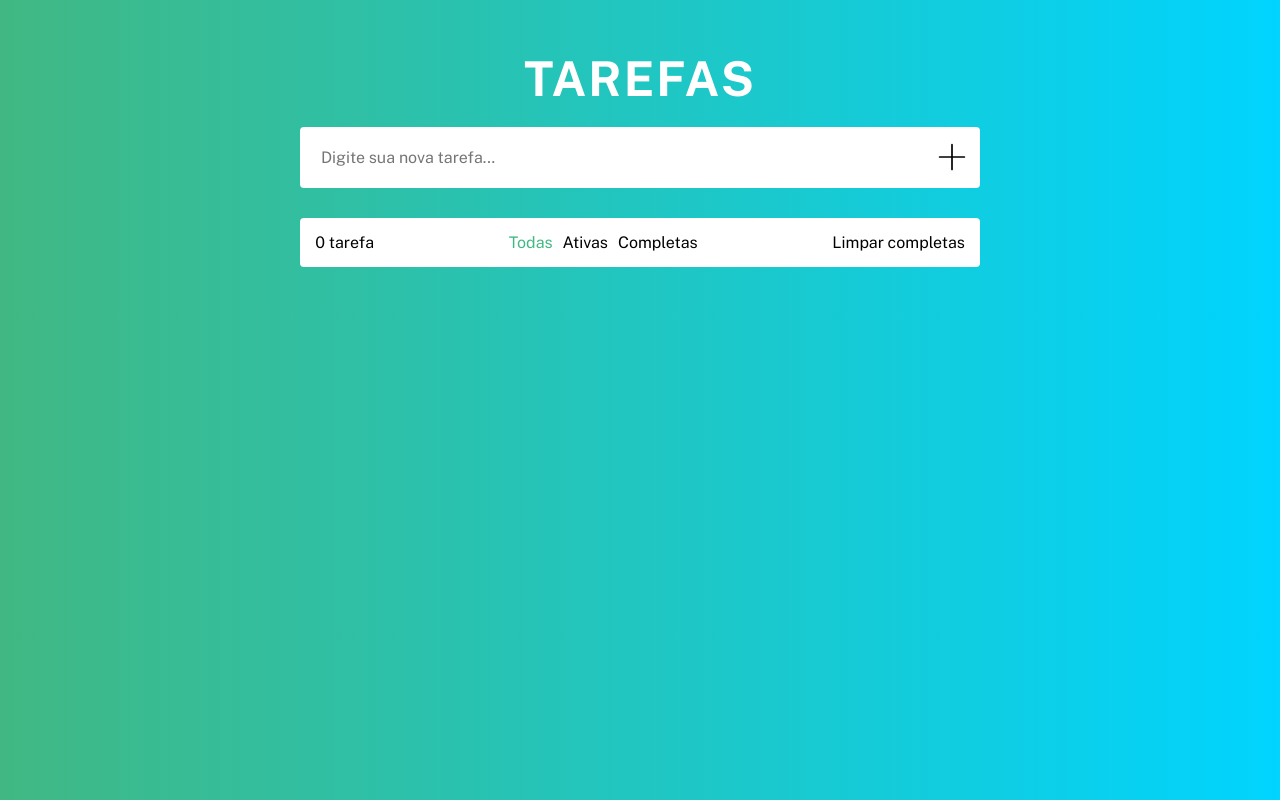
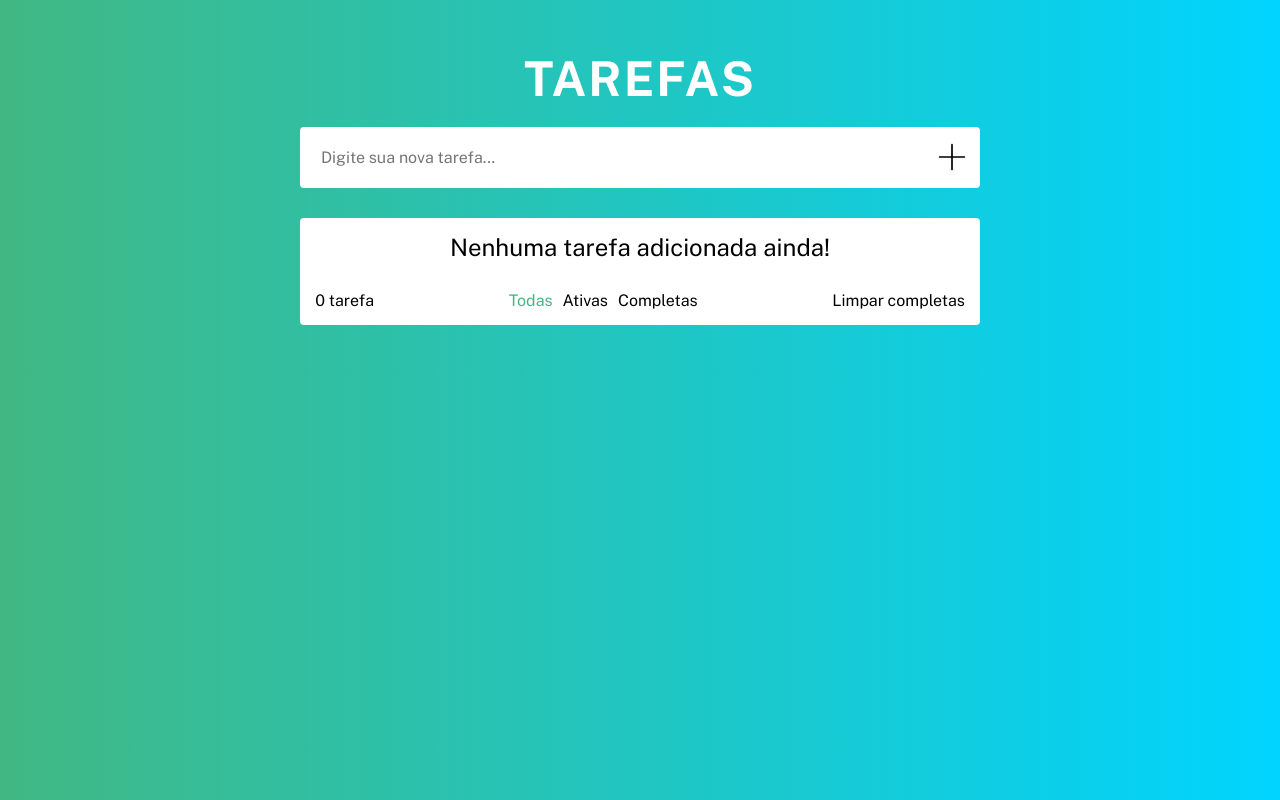
Before and after one commit to FelipePinha/TodoList-App, a React (Vite) app: page / in a window 1280 px wide. Built offline with nearby package versions, Linux system fonts and the light colour scheme.

Commit message:
feat: add empty todos message

```diff
--- a/src/App.jsx
+++ b/src/App.jsx
@@ -22,7 +22,8 @@ function App() {
                 <div className="todo-wrapper">
                     <TodoForm />
                     <div className="todo-box">
-                        {todos
+                        {todos.length > 0 ? (
+                            todos
                                 .filter(todo =>
                                     filter === "all"
                                         ? true
@@ -37,7 +38,12 @@ function App() {
                                         completed={todo.completed}
                                         id={todo.id}
                                     />
-                            ))}
+                                ))
+                        ) : (
+                            <div className="empty-msg">
+                                <h2>Nenhuma tarefa adicionada ainda!</h2>
+                            </div>
+                        )}
                         <TodoFilter setFilter={setFilter} filter={filter} />
                     </div>
                 </div>
--- a/src/styles/App.css
+++ b/src/styles/App.css
@@ -144,6 +144,15 @@ form .input-wrapper {
     color: #41b883;
 }
 
+.empty-msg {
+    text-align: center;
+    padding: 15px 0;
+}
+
+.empty-msg h2 {
+    font-weight: 400;
+}
+
 @media (max-width: 768px) {
     .todo-wrapper {
         width: 100%;
```
Lines whose indentation alone changed are shown as unchanged.
